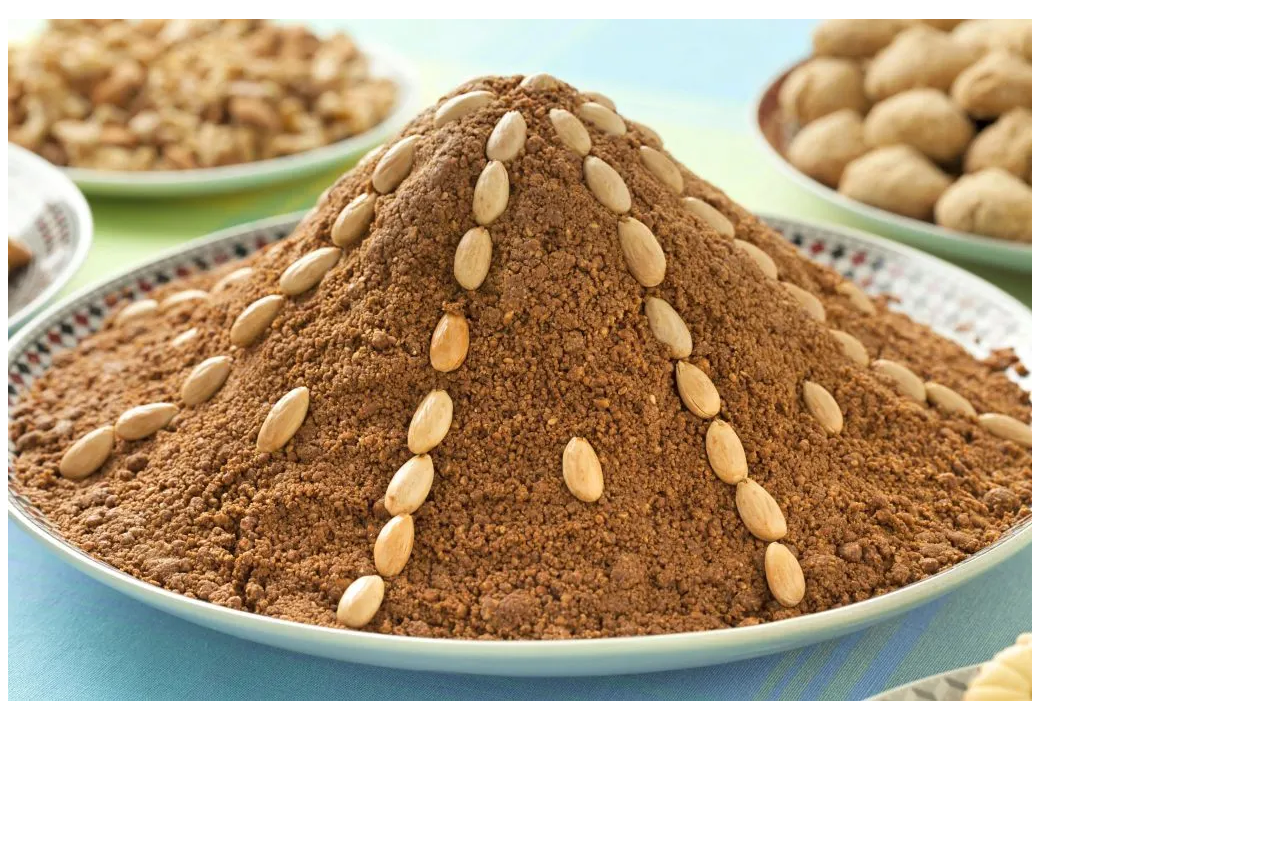
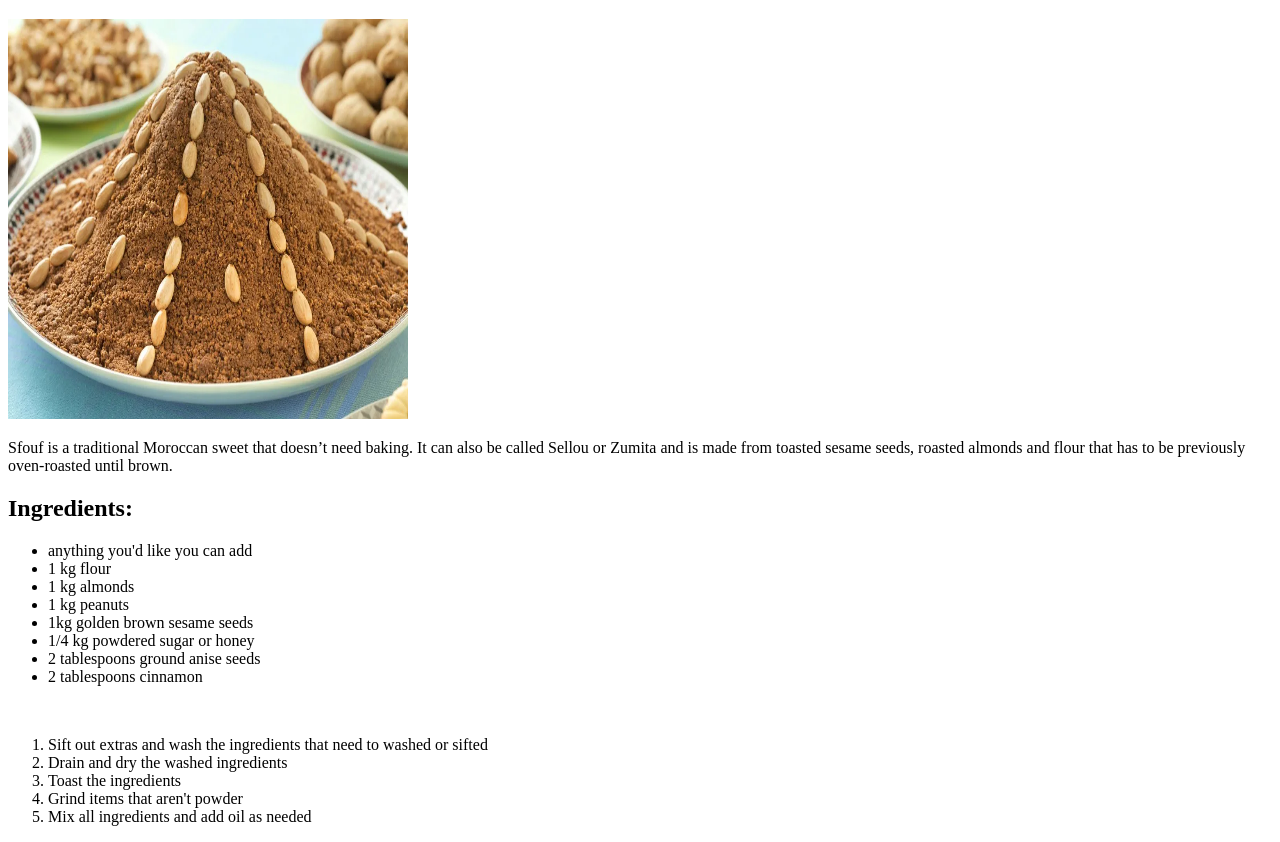
Before and after one commit to smailoujaoura/odin-recipes, a plain HTML site: page recipes/sellou.html in a window 1280 px wide. Shown: the part 61-903 px from the top of the page. Before the commit the page ends 800 px from the top, so only its background shows below. Drawn offline with Linux system fonts and the light colour scheme.

Commit message:
Polish texts in pages

```diff
--- a/recipes/sellou.html
+++ b/recipes/sellou.html
@@ -7,6 +7,27 @@
 </head>
 <body>
     <h1>Sellou</h1>
-    <img src="../images/sellou.webp" alt="Moroccan Sellou Served in a Large Bowl(Tabsil)">
+    <img src="../images/sellou.webp" alt="Moroccan Sellou Served in a Large Bowl(Tabsil)" width="400" height="400">
+    <p>Sfouf is a traditional Moroccan sweet that doesn’t need baking. It can also be called Sellou or Zumita and is made from toasted sesame seeds, roasted almonds and flour that has to be previously oven-roasted until brown.</p>
+    <h2>Ingredients:</h2>
+    <ul>
+        <li>anything you'd like you can add</li>
+        <li>1 kg flour</li>
+        <li>1 kg almonds</li>
+        <li>1 kg peanuts</li>
+        <li>1kg golden brown sesame seeds</li>
+        <li>1/4 kg powdered sugar or honey</li>
+        <li>2 tablespoons ground anise seeds</li>
+        <li>2 tablespoons cinnamon</li>
+    </ul>
+    <br>
+    <ol>
+        <li>Sift out extras and wash the ingredients that need to washed or sifted</li>
+        <li>Drain and dry the washed ingredients</li>
+        <li>Toast the ingredients</li>
+        <li>Grind items that aren't powder</li>
+        <li>Mix all ingredients and add oil as needed</li>
+    </ol>
+
 </body>
 </html>
```
